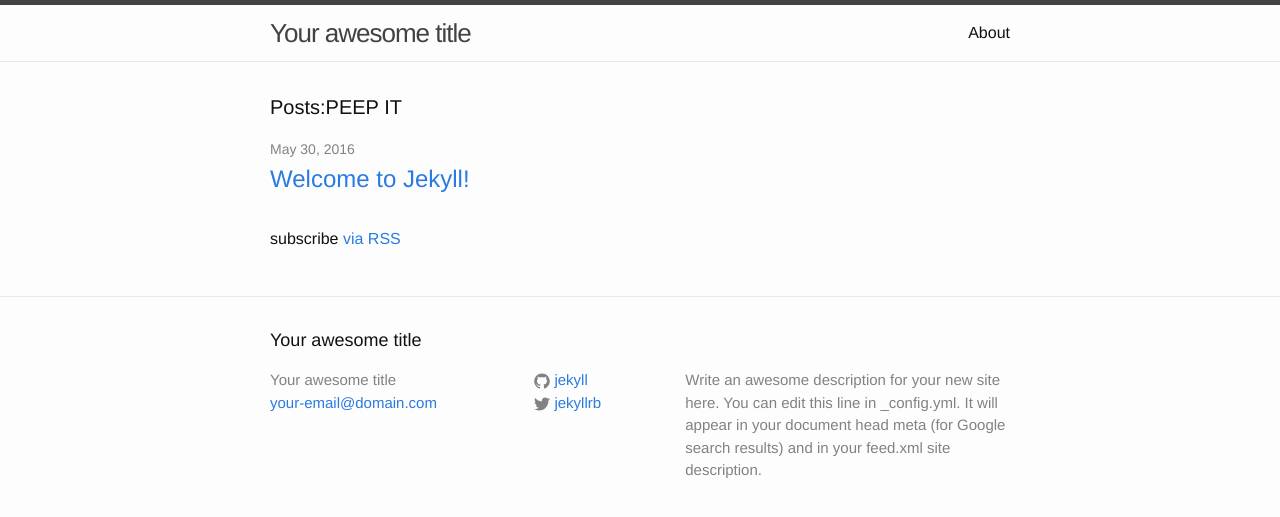
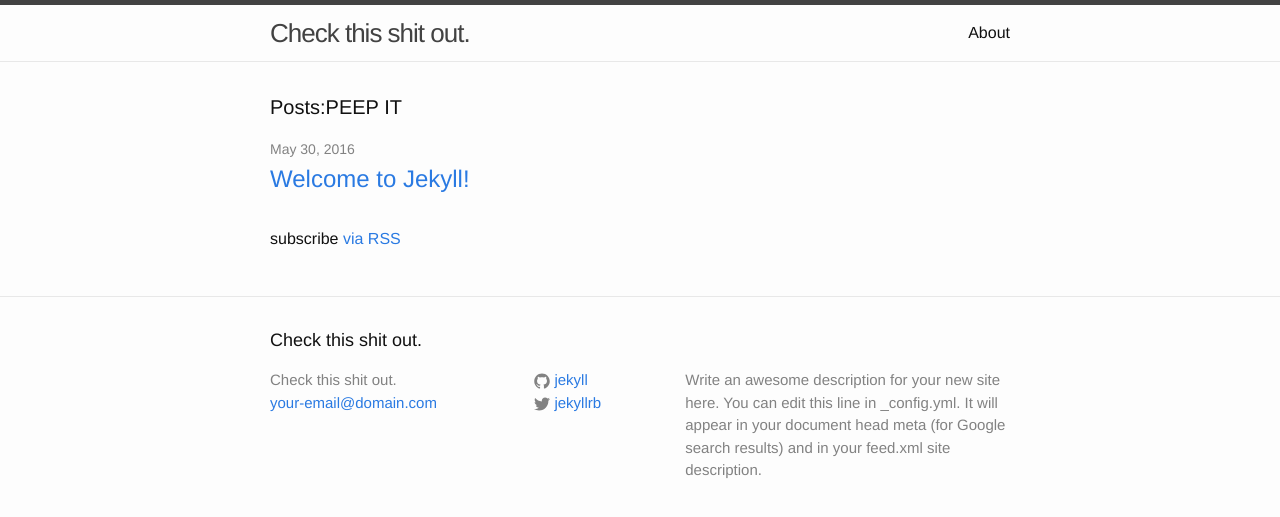
Before and after one commit to xSpiralx/xSpiralx.github.io, a Jekyll site: the page built from blog/index.html, in a window 1280 px wide. Shown: the top 517 px of the page. Built offline with Jekyll 4.4.1, drawn with Linux system fonts in a browser that asks for light colours.

Commit message:
Damn....

```diff
--- a/blog/_config.yml
+++ b/blog/_config.yml
@@ -6,7 +6,7 @@
 # 'jekyll serve'. If you change this file, please restart the server process.
 
 # Site settings
-title: Your awesome title
+title: Check this shit out.
 email: your-email@domain.com
 description: > # this means to ignore newlines until "baseurl:"
   Write an awesome description for your new site here. You can edit this
```
